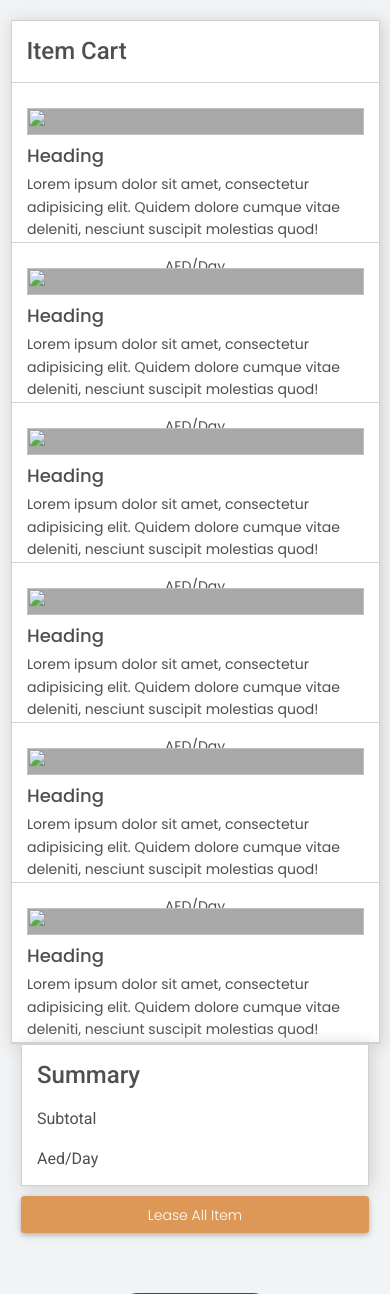
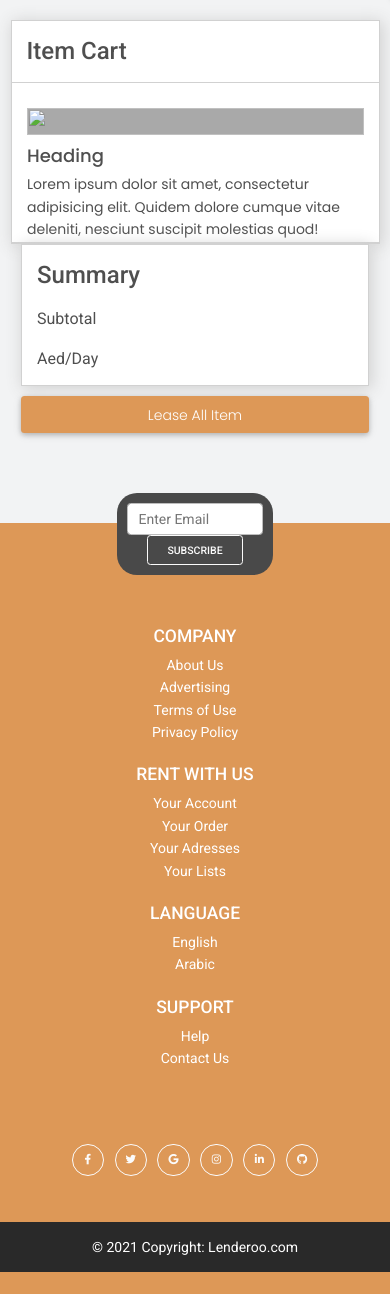
Before and after one commit to lucinraven/lenderoo_app, a PHP site: page /pages/add-cart.php in a window 390 px wide; the page is wider, and only the part inside the window is pictured. Shown: the part 84-1378 px from the top of that part. After the commit the page ends 1356 px from the top of that part, so only its background shows below. Run offline with PHP 8.4, Linux system fonts and the light colour scheme; some libraries are stand-ins or nearby versions.

Commit message:
for jules

```diff
--- a/public/pages/add-cart.php
+++ b/public/pages/add-cart.php
@@ -7,6 +7,17 @@
  */
 
 include '../includes/header.php';
+
+
+if(isset($_POST['product_id'])){
+
+    $sql = "SELECT * FROM `cart` WHERE user_id = ? AND is_active = 1";
+    $stmt = $con->prepare($sql);
+    $stmt->execute();
+
+    $stmt->store_result();
+
+}
 
 ?>
 
@@ -37,88 +48,6 @@ include '../includes/header.php';
                             <p>AED/Day</p>
                         </div>
                     </div>
-
-                    <!-- Cart item -->
-                    <div class="cart-item row">
-                        <div class="left-content col-md-3">
-                            <img src="" alt="">
-                        </div>
-
-                        <div class="middle-content col-md-7">
-                            <h2>Heading</h2>
-                            <p>Lorem ipsum dolor sit amet, consectetur adipisicing elit. Quidem dolore cumque vitae deleniti, nesciunt suscipit molestias quod!</p>
-                        </div>
-
-                        <div class="right-content col-md-2">
-                            <p>AED/Day</p>
-
-                        </div>
-                    </div>
-
-                    <!-- Cart item -->
-                    <div class="cart-item row">
-                        <div class="left-content col-md-3">
-                            <img src="" alt="">
-                        </div>
-
-                        <div class="middle-content col-md-7">
-                            <h2>Heading</h2>
-                            <p>Lorem ipsum dolor sit amet, consectetur adipisicing elit. Quidem dolore cumque vitae deleniti, nesciunt suscipit molestias quod!</p>
-                        </div>
-
-                        <div class="right-content col-md-2">
-                            <p>AED/Day</p>
-
-                        </div>
-                    </div>
-
-                    <div class="cart-item row">
-                        <div class="left-content col-md-3">
-                            <img src="" alt="">
-                        </div>
-
-                        <div class="middle-content col-md-7">
-                            <h2>Heading</h2>
-                            <p>Lorem ipsum dolor sit amet, consectetur adipisicing elit. Quidem dolore cumque vitae deleniti, nesciunt suscipit molestias quod!</p>
-                        </div>
-
-                        <div class="right-content col-md-2">
-                            <p>AED/Day</p>
-
-                        </div>
-                    </div>
-
-                    <div class="cart-item row">
-                        <div class="left-content col-md-3">
-                            <img src="" alt="">
-                        </div>
-
-                        <div class="middle-content col-md-7">
-                            <h2>Heading</h2>
-                            <p>Lorem ipsum dolor sit amet, consectetur adipisicing elit. Quidem dolore cumque vitae deleniti, nesciunt suscipit molestias quod!</p>
-                        </div>
-
-                        <div class="right-content col-md-2">
-                            <p>AED/Day</p>
-
-                        </div>
-                    </div>
-
-                    <div class="cart-item row">
-                        <div class="left-content col-md-3">
-                            <img src="" alt="">
-                        </div>
-
-                        <div class="middle-content col-md-7">
-                            <h2>Heading</h2>
-                            <p>Lorem ipsum dolor sit amet, consectetur adipisicing elit. Quidem dolore cumque vitae deleniti, nesciunt suscipit molestias quod!</p>
-                        </div>
-
-                        <div class="right-content col-md-2">
-                            <p>AED/Day</p>
-
-                        </div>
-                    </div>
                 </div>
             </div>
 
```
Also changed, not shown: public/pages/view-items.php (+8 -5 lines).
